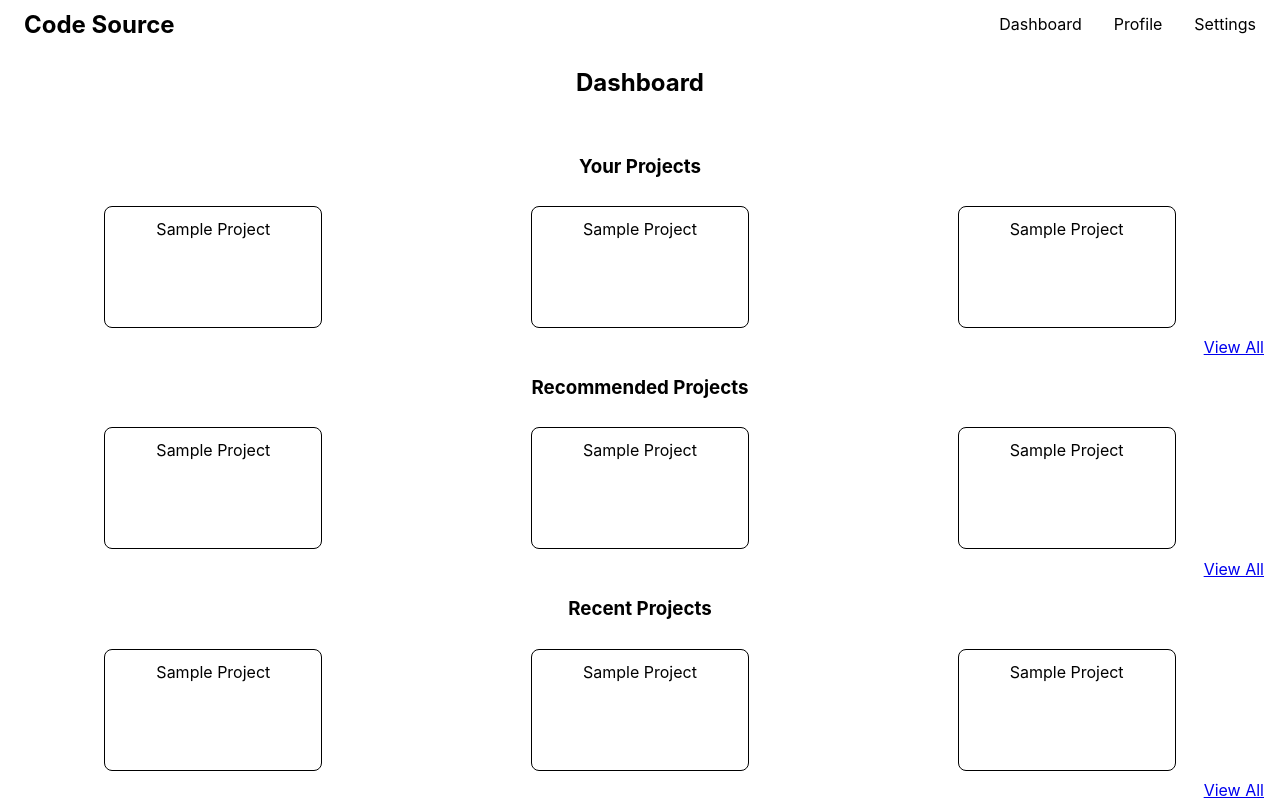
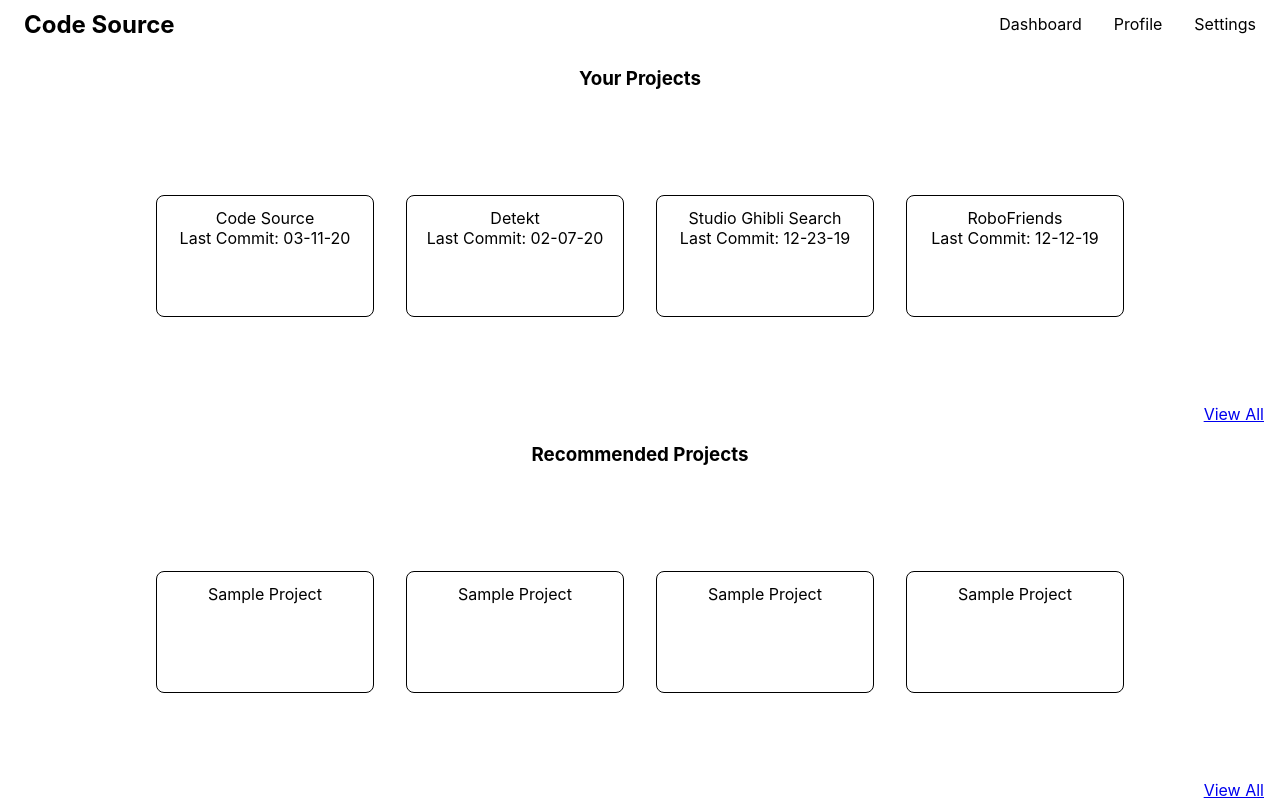
Before and after one commit to jordondueck/code-source, a React (Create React App) app: page / in a window 1280 px wide. Built offline with nearby package versions, Linux system fonts and the light colour scheme.

Commit message:
Add Card component to user dashboard

```diff
--- a/src/App.css
+++ b/src/App.css
@@ -54,9 +54,9 @@
 
 .dashboard__card-list {
   flex-grow: 2;
-  display: grid;
-  grid-template-columns: repeat(auto-fit, minmax(200px, 1fr));
-  justify-items: center;
+  display: flex;
+  /* grid-template-columns: repeat(auto-fit, minmax(200px, 1fr)); */
+  justify-content: center;
   align-items: center;
   /* max-width: 80%; */
   /* margin: 0; */
@@ -71,6 +71,7 @@
   align-items: center;
   border: 1px solid black;
   border-radius: 0.5rem;
+  margin: 1rem;
   padding: 0.75rem;
   width: 12rem;
   height: 6rem;
@@ -88,3 +89,8 @@
 p {
   margin: 0;
 }
+
+ul {
+  list-style: none;
+  padding: 0;
+}
--- /dev/null
+++ b/src/components/Card.js
@@ -0,0 +1,19 @@
+import React, { Fragment } from "react";
+
+const Card = ({ projects }) => {
+  return (
+    <Fragment>
+      {projects.map((project, i) => {
+        return (
+          <ul className="card">
+            {/* <li>{project.id}</li> */}
+            <li>{project.title}</li>
+            <li>Last Commit: {project.commit}</li>
+          </ul>
+        );
+      })}
+    </Fragment>
+  );
+};
+
+export default Card;
--- a/src/components/Dashboard.js
+++ b/src/components/Dashboard.js
@@ -1,16 +1,38 @@
 import React from "react";
 import { Link } from "react-router-dom";
+import Card from "./Card";
 
 const Dashboard = () => {
+  const projects = [
+    {
+      id: "001",
+      title: "Code Source",
+      commit: "03-11-20"
+    },
+    {
+      id: "002",
+      title: "Detekt",
+      commit: "02-07-20"
+    },
+    {
+      id: "003",
+      title: "Studio Ghibli Search",
+      commit: "12-23-19"
+    },
+    {
+      id: "004",
+      title: "RoboFriends",
+      commit: "12-12-19"
+    }
+  ];
+
   return (
     <section className="container">
-      <h2>Dashboard</h2>
+      {/* <h2>Dashboard</h2> */}
       <section className="dashboard__content">
         <h3>Your Projects</h3>
         <section className="dashboard__card-list">
-          <div className="card">Sample Project</div>
-          <div className="card">Sample Project</div>
-          <div className="card">Sample Project</div>
+          <Card projects={projects} />
         </section>
         <section className="dashboard__bottom">
           <Link className="link" to="/projects/">
@@ -24,6 +46,7 @@ const Dashboard = () => {
           <div className="card">Sample Project</div>
           <div className="card">Sample Project</div>
           <div className="card">Sample Project</div>
+          <div className="card">Sample Project</div>
         </section>
         <section className="dashboard__bottom">
           <Link className="link" to="/projects/recommended">
@@ -31,7 +54,7 @@ const Dashboard = () => {
           </Link>
         </section>
       </section>
-      <section className="dashboard__content">
+      {/* <section className="dashboard__content">
         <h3>Recent Projects</h3>
         <section className="dashboard__card-list">
           <div className="card">Sample Project</div>
@@ -43,7 +66,7 @@ const Dashboard = () => {
             View All
           </Link>
         </section>
-      </section>
+      </section> */}
     </section>
   );
 };
```
